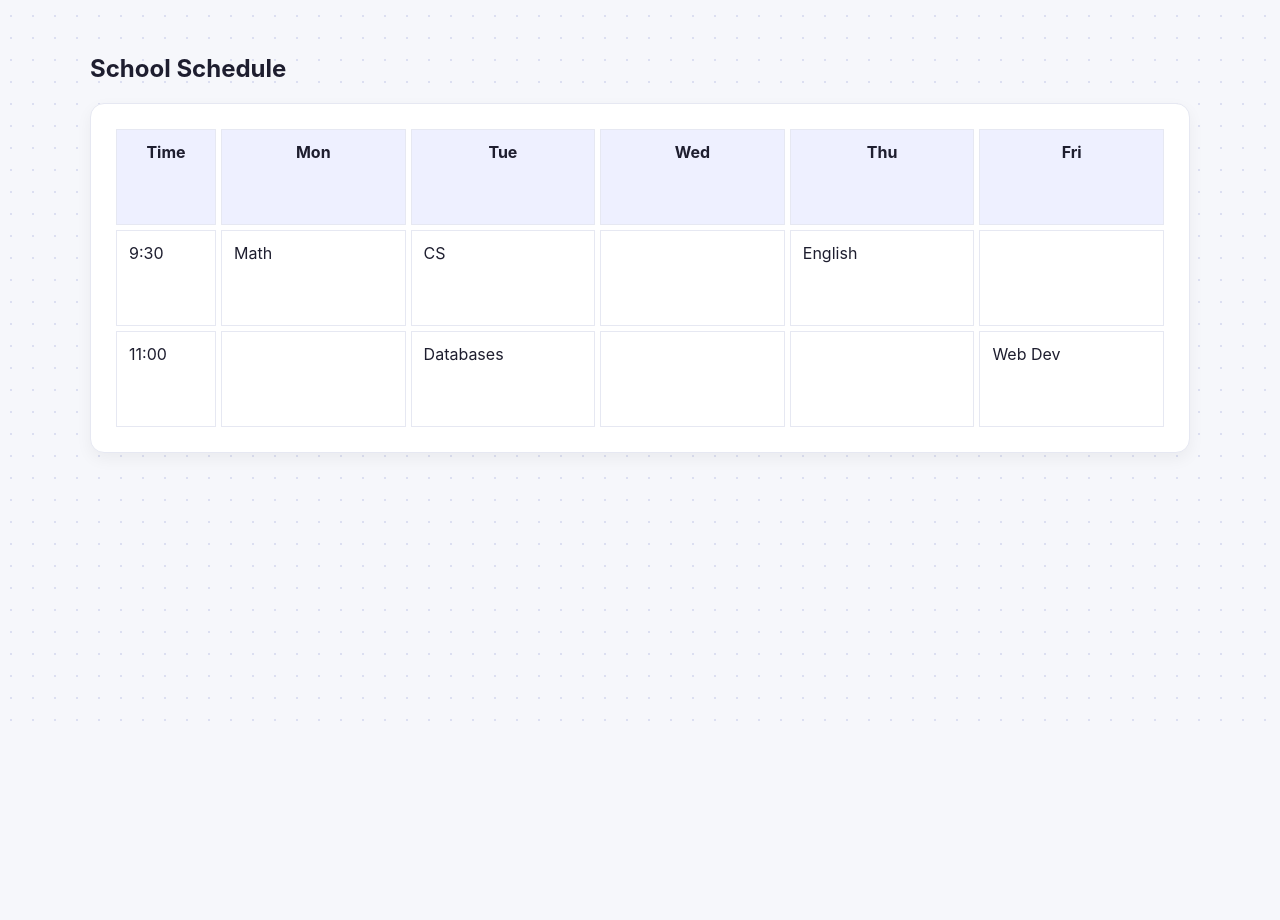
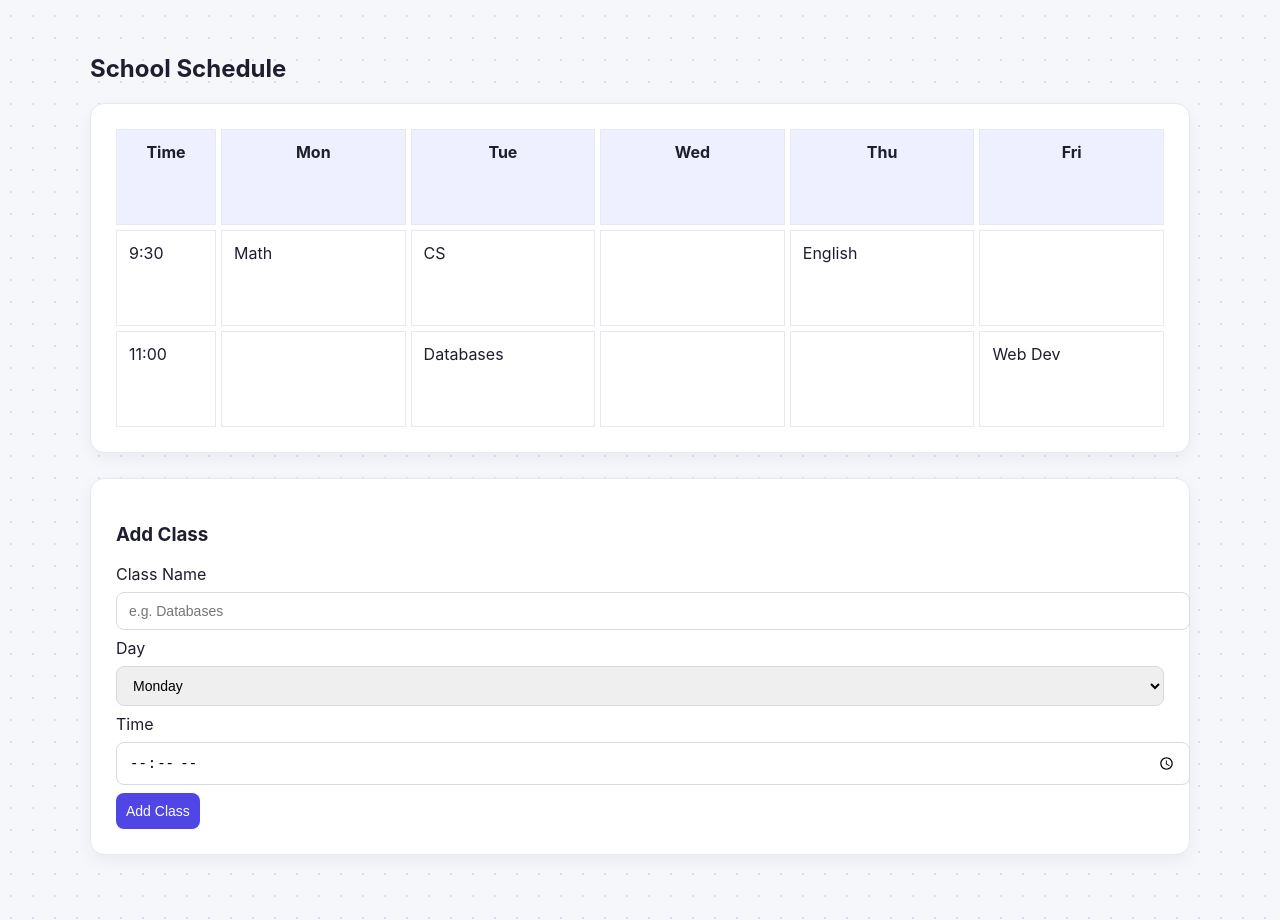
Before and after one commit to KevinII16/Team-Project, a plain HTML site: page school.html in a window 1280 px wide. Shown: the part 61-981 px from the top of the page. Before the commit the page ends 800 px from the top, so only its background shows below. Drawn offline with Linux system fonts and the light colour scheme.

Commit message:
added in add class feature

```diff
--- a/school.html
+++ b/school.html
@@ -43,6 +43,32 @@
 <div class="cell">Web Dev</div>
 </div>
 </div>
+<div class="card">
+
+<h3>Add Class</h3>
+
+<form id="classForm">
+
+<label>Class Name</label>
+<input type="text" id="className" placeholder="e.g. Databases" required>
+
+<label>Day</label>
+<select id="classDay">
+<option value="mon">Monday</option>
+<option value="tue">Tuesday</option>
+<option value="wed">Wednesday</option>
+<option value="thu">Thursday</option>
+<option value="fri">Friday</option>
+</select>
+
+<label>Time</label>
+<input type="time" id="classTime" required>
+
+<button type="submit">Add Class</button>
+
+</form>
+
+</div>
 
 </div>
 </body>
```
